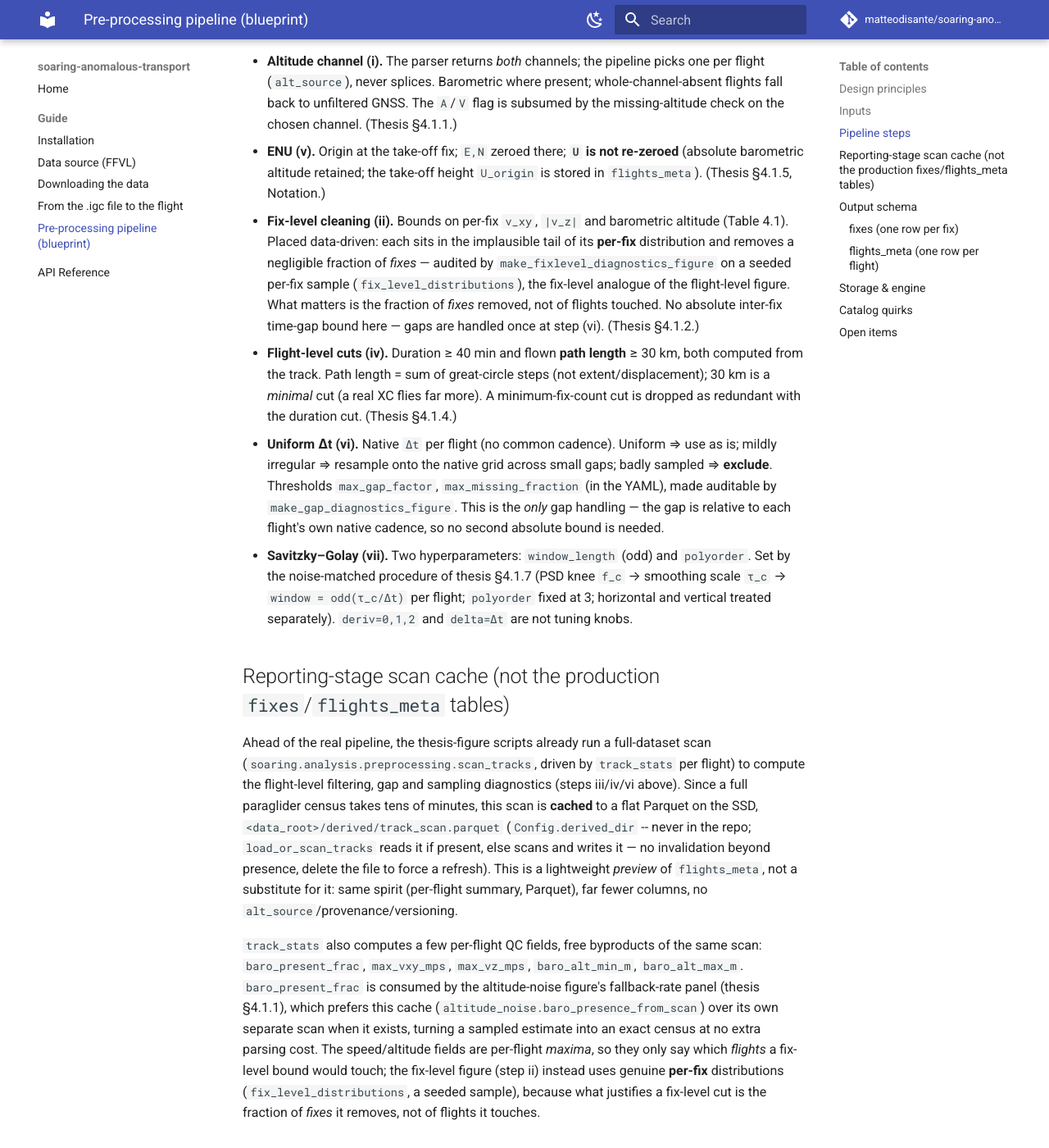
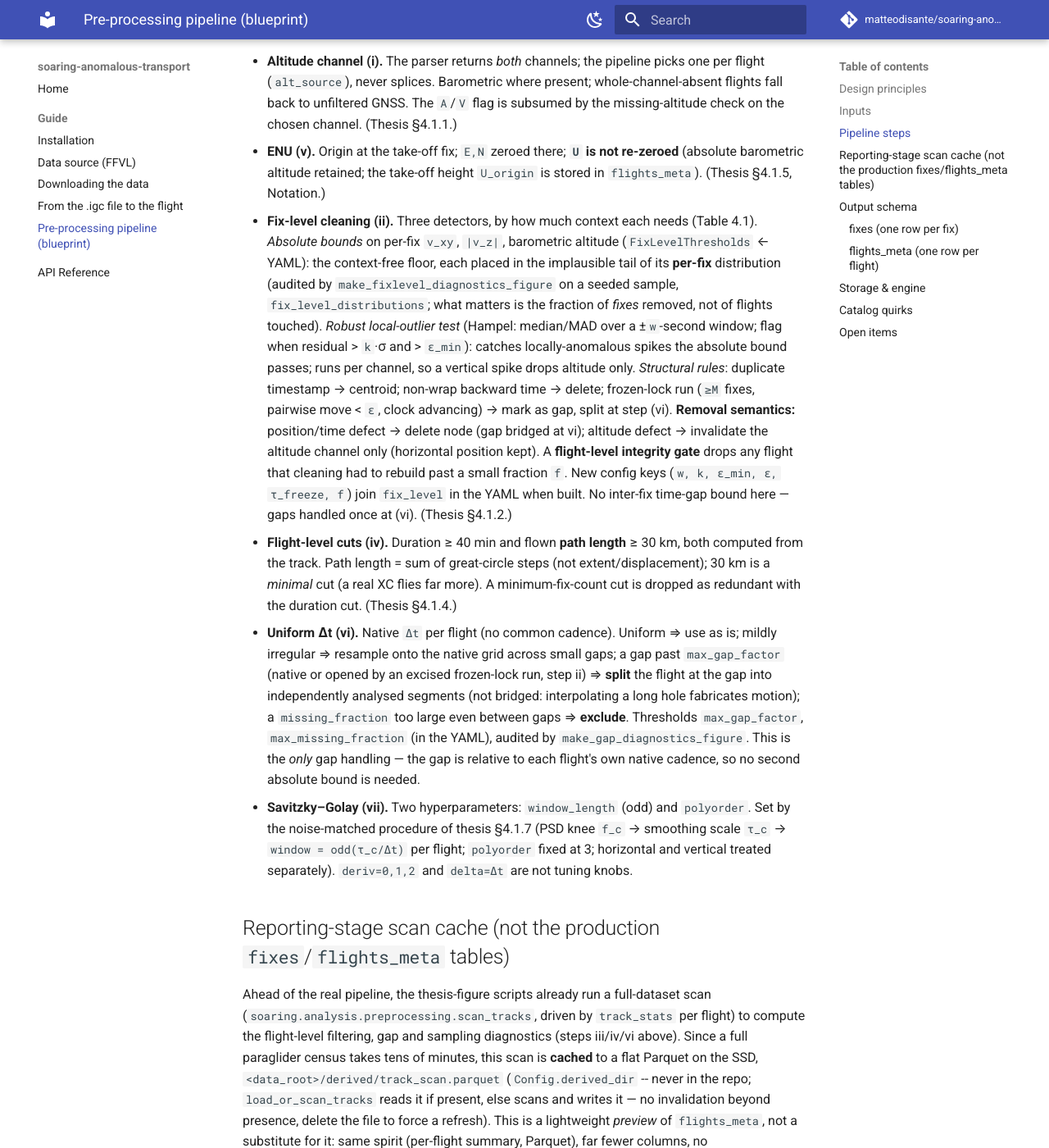
Before and after one commit to matteodisante/soaring-anomalous-transport, an MkDocs documentation site: the page built from docs/guide/preprocessing-pipeline.md, in a window 1280 px wide and 1400 px high, scrolled down 2580 px. Shown: the whole window at 82% size. Built offline with MkDocs 1.6.1 and Material for MkDocs 9.7.7, drawn with Linux system fonts in a browser that asks for light colours; comment, search, counter and statistics services are not loaded; some of the changed text lies outside the part shown.

Commit message:
redesign fix-level cleaning: three-detector taxonomy, clear removal semantics
Rework fix-level cleaning (Sec. 3.6.2 + appendix) from a flat list of absolute
bounds into a design organised by how each defect presents, and make explicit --
the part that was ambiguous -- which fix is removed and what happens to it.

Core (03-dataset.tex):
- guiding principle: cleaning must not bias the transport statistic (rules out a
  motion-model smoother, which would write the studied behaviour into the data)
- three defect families: off-the-trend (robust local-outlier test), on-the-trend
  (structural rules), out-of-range (absolute bounds, now the backstop layer)
- removal semantics split in two: node deletion (corrupt position/time) vs
  altitude-channel invalidation (position kept) -- the horizontal MSD loses nothing
  to a barometric spike
- frozen-lock (lost GNSS) detected and split, not interpolated across -- protects
  the CTRW waiting-time tail from spurious trapping events
- validation via injected-defect (false negatives) + downstream-invariance (bias),
  not just the removed-fraction count
- Table 3.3 regrouped by family with an explicit action column; fig 3.2 caption
  reframed as the absolute-bound audit
- uniform-sampling: long or frozen-lock gaps split the flight into segments

Appendix (C2-dataset.tex): full working definitions -- Hampel test (window w, k,
eps_min), frozen-lock (eps, tau), duplicate->centroid, backward-time removal,
single-pass O(N) anchor scan, flight-level integrity gate, validation protocol.

Docs: preprocessing-pipeline.md fix-level bullet + open items updated to match.

Thesis compiles clean (50 pp; no undefined refs; no new overfull boxes).

Co-Authored-By: Claude Opus 4.8 <noreply@anthropic.com>

```diff
--- a/docs/guide/preprocessing-pipeline.md
+++ b/docs/guide/preprocessing-pipeline.md
@@ -56,7 +56,7 @@ Order and rationale: thesis §4.1. Steps (i)–(iv) act on **raw geographic** co
 | 0 | Ingest catalogs, add `source`, coarse pre-filter (no track ⇒ skip) | catalog | candidate flight list | `acquisition.ffvl.catalog` | §3 |
 | 1 | Parse IGC `B`/`H` records | `.igc` | fixes `[t,lat,lon,valid,baro_alt,gnss_alt]` | `analysis.igc.parse_igc` | §3, §4.1 |
 | i | Choose altitude channel per flight | fixes | `alt_source ∈ {baro,gnss}` + chosen `alt` | *(to build)* | §4.1.1 |
-| ii | Fix-level cleaning (dynamics plausibility) | raw geo | cleaned fixes | `FixLevelThresholds` ← YAML; `fix_level_distributions` | §4.1.2 |
+| ii | Fix-level cleaning: absolute bounds + robust local test + structural rules | raw geo | cleaned fixes | `FixLevelThresholds` ← YAML; `fix_level_distributions` | §4.1.2 |
 | iii | Trim ground phases (`v_xy` sustained) | raw geo | airborne segment | `TrimmingThresholds` ← YAML | §4.1.3 |
 | iv | Flight-level filtering (duration + path length) | parsed tracks | keep/drop + reason | `FlightLevelThresholds` ← YAML, `scan_tracks` | §4.1.4 |
 | v | Geographic → ECEF → ENU (origin = take-off) | geo | `E,N,U` | *(to build; formula in thesis)* | §4.1.5 |
@@ -73,22 +73,33 @@ Key mechanics that reconcile the blueprint with the repo:
 - **ENU (v).** Origin at the take-off fix; `E,N` zeroed there; **`U` is not re-zeroed**
   (absolute barometric altitude retained; the take-off height `U_origin` is stored in
   `flights_meta`). (Thesis §4.1.5, Notation.)
-- **Fix-level cleaning (ii).** Bounds on per-fix `v_xy`, `|v_z|` and barometric altitude
-  (Table 4.1). Placed data-driven: each sits in the implausible tail of its **per-fix**
-  distribution and removes a negligible fraction of *fixes* — audited by
-  `make_fixlevel_diagnostics_figure` on a seeded per-fix sample (`fix_level_distributions`),
-  the fix-level analogue of the flight-level figure. What matters is the fraction of *fixes*
-  removed, not of flights touched. No absolute inter-fix time-gap bound here — gaps are
-  handled once at step (vi). (Thesis §4.1.2.)
+- **Fix-level cleaning (ii).** Three detectors, by how much context each needs (Table 4.1).
+  *Absolute bounds* on per-fix `v_xy`, `|v_z|`, barometric altitude (`FixLevelThresholds` ←
+  YAML): the context-free floor, each placed in the implausible tail of its **per-fix**
+  distribution (audited by `make_fixlevel_diagnostics_figure` on a seeded sample,
+  `fix_level_distributions`; what matters is the fraction of *fixes* removed, not of flights
+  touched). *Robust local-outlier test* (Hampel: median/MAD over a ±`w`-second window; flag
+  when residual > `k`·σ and > `ε_min`): catches locally-anomalous spikes the absolute bound
+  passes; runs per channel, so a vertical spike drops altitude only. *Structural rules*:
+  duplicate timestamp → centroid; non-wrap backward time → delete; frozen-lock run (`≥M`
+  fixes, pairwise move < `ε`, clock advancing) → mark as gap, split at step (vi). **Removal
+  semantics:** position/time defect → delete node (gap bridged at vi); altitude defect →
+  invalidate the altitude channel only (horizontal position kept). A **flight-level integrity
+  gate** drops any flight that cleaning had to rebuild past a small fraction `f`. New config
+  keys (`w, k, ε_min, ε, τ_freeze, f`) join `fix_level` in the YAML when built. No inter-fix
+  time-gap bound here — gaps handled once at (vi). (Thesis §4.1.2.)
 - **Flight-level cuts (iv).** Duration ≥ 40 min and flown **path length** ≥ 30 km, both
   computed from the track. Path length = sum of great-circle steps (not extent/displacement);
   30 km is a *minimal* cut (a real XC flies far more). A minimum-fix-count cut is dropped as
   redundant with the duration cut. (Thesis §4.1.4.)
 - **Uniform Δt (vi).** Native `Δt` per flight (no common cadence). Uniform ⇒ use as is;
-  mildly irregular ⇒ resample onto the native grid across small gaps; badly sampled ⇒
-  **exclude**. Thresholds `max_gap_factor`, `max_missing_fraction` (in the YAML), made
-  auditable by `make_gap_diagnostics_figure`. This is the *only* gap handling — the gap is
-  relative to each flight's own native cadence, so no second absolute bound is needed.
+  mildly irregular ⇒ resample onto the native grid across small gaps; a gap past
+  `max_gap_factor` (native or opened by an excised frozen-lock run, step ii) ⇒ **split** the
+  flight at the gap into independently analysed segments (not bridged: interpolating a long
+  hole fabricates motion); a `missing_fraction` too large even between gaps ⇒ **exclude**.
+  Thresholds `max_gap_factor`, `max_missing_fraction` (in the YAML), audited by
+  `make_gap_diagnostics_figure`. This is the *only* gap handling — the gap is relative to each
+  flight's own native cadence, so no second absolute bound is needed.
 - **Savitzky–Golay (vii).** Two hyperparameters: `window_length` (odd) and `polyorder`.
   Set by the noise-matched procedure of thesis §4.1.7 (PSD knee `f_c` → smoothing scale
   `τ_c` → `window = odd(τ_c/Δt)` per flight; `polyorder` fixed at 3; horizontal and
@@ -174,9 +185,14 @@ Handle at ingestion (empirically observed on the real files):
 - The Savitzky–Golay `τ_c` (horizontal/vertical) are **placeholders** in
   `configs/preprocessing.yaml` → finalize from the real PSD study on `E,N,U`.
   (`polyorder`, the filtering and trimming cuts are set.)
-- The `sampling` cuts (`max_gap_factor`/`max_missing_fraction`) and the fix-level bounds
-  (Table 4.1) are set and now **audited** on the real data (`make_gap_diagnostics_figure`,
+- The `sampling` cuts (`max_gap_factor`/`max_missing_fraction`) and the fix-level **absolute
+  bounds** (Table 4.1) are set and **audited** on the real data (`make_gap_diagnostics_figure`,
   thesis §4.1.6; `make_fixlevel_diagnostics_figure`, §4.1.2). Revisit only if a future
   source's distributions place a cut outside its implausible tail.
+- The fix-level **robust-outlier** (`w, k, ε_min`) and **frozen-lock** (`ε, τ_freeze`)
+  parameters, plus the integrity fraction `f`, are designed but not yet set or audited →
+  calibrate via the injected-defect + downstream-invariance tests (thesis §4.1.2) once the
+  cleaning routine is built. These are false-*negative* / bias checks; the removed-fraction
+  audit above only bounds false positives.
 - Actual `flight_id` cross-source intersection check → confirms the `(source, flight_id)` key.
 - Sailplane catalog schema → document as above once the source is in hand.
```
Also changed, not shown: 5 other files.
